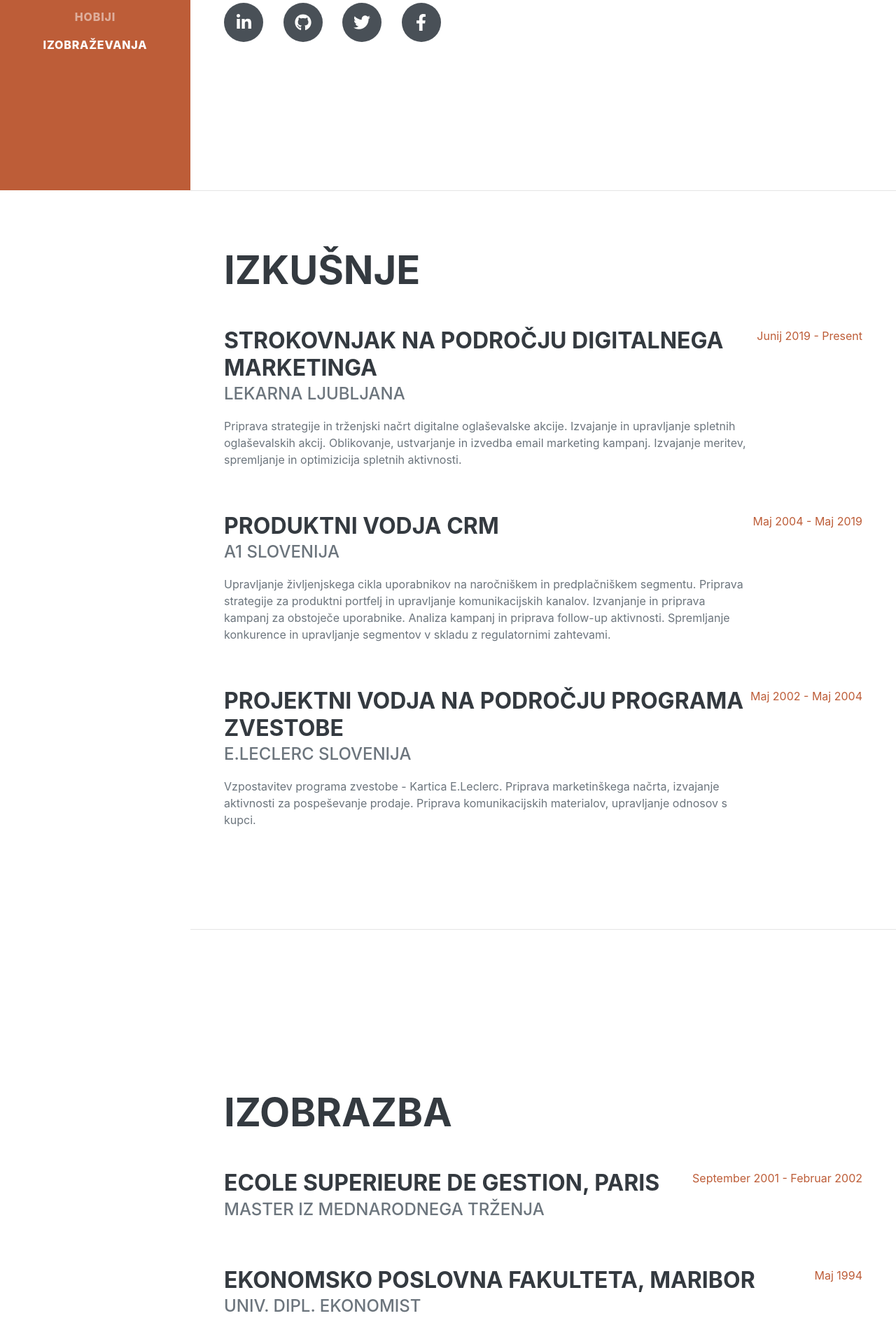
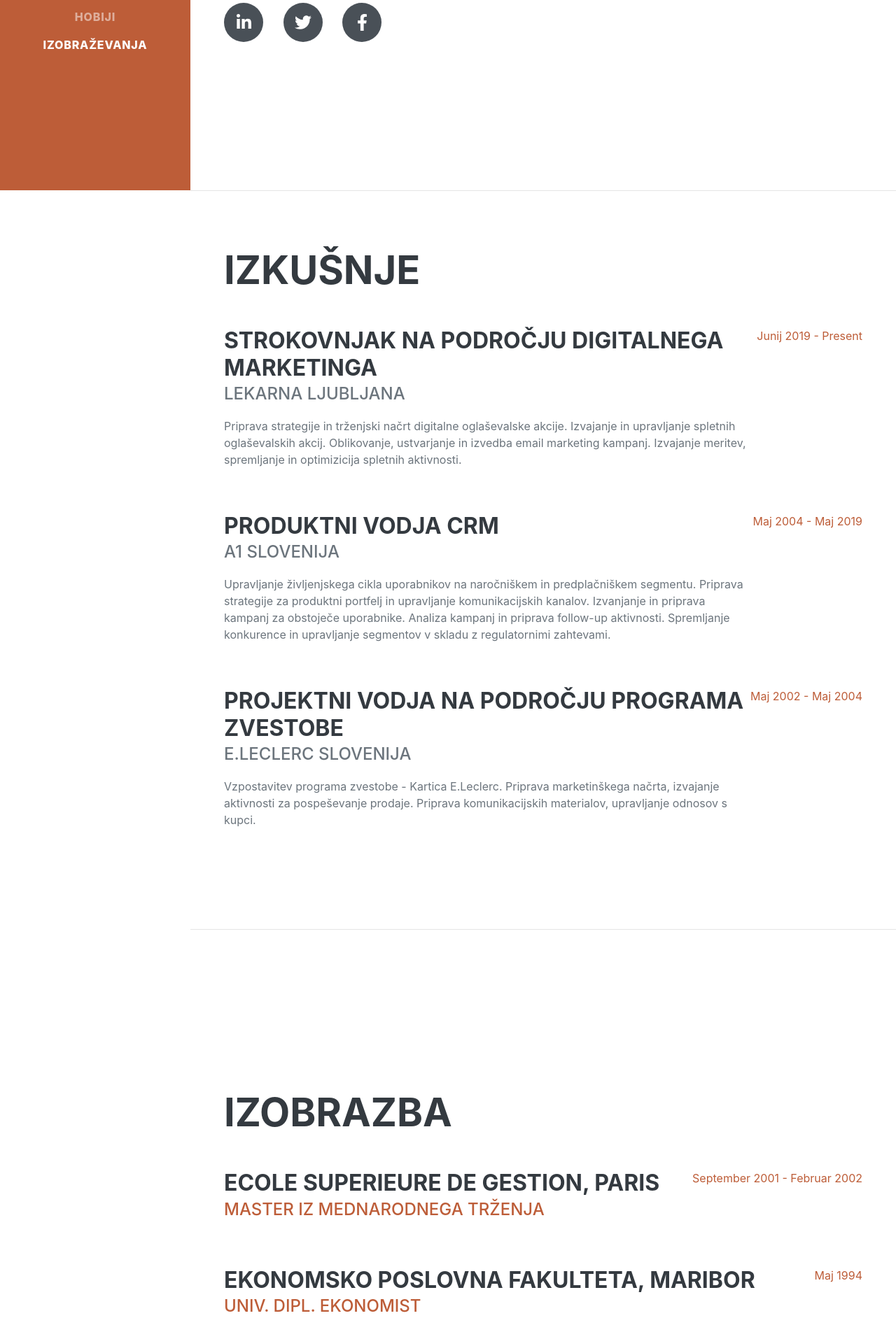
Before and after one commit to mojcasket/mojcas, a plain HTML site: page index.html in a window 1280 px wide. Shown: the part 528-2442 px from the top of the page at 70% size. Drawn offline with nearby package versions, Linux system fonts and the light colour scheme; a web font is replaced by a local one.

Commit message:
dodani linki
dodala sem linke do diplom in certifikatov

```diff
--- a/index.html
+++ b/index.html
@@ -50,7 +50,6 @@
                     <p class="lead mb-5">Marketinški specialist. Imam ogromno izkušenj iz marketinga na področju trgovine, telekomunikacij in farmacije. Mednarodno certificiran strokovnjak digitalnega marketinga.</p>
                     <div class="social-icons">
                         <a class="social-icon" href="https://www.linkedin.com/in/placedelaconcorde/"><i class="fab fa-linkedin-in"></i></a>
-                        <a class="social-icon" href="#"><i class="fab fa-github"></i></a>
                         <a class="social-icon" href="https://twitter.com/home"><i class="fab fa-twitter"></i></a>
                         <a class="social-icon" href="https://www.facebook.com/mojca.sket"><i class="fab fa-facebook-f"></i></a>
                     </div>
@@ -97,14 +96,14 @@
                     <div class="d-flex flex-column flex-md-row justify-content-between mb-5">
                         <div class="flex-grow-1">
                             <h3 class="mb-0">Ecole Superieure de gestion, Paris</h3>
-                            <div class="subheading mb-3">Master iz mednarodnega trženja</div>
+                            <a href="C:/Users/lenovo/Documents/GitHub/My_resume/mojcas/assets/img/Master_ESG.pdf"><div class="subheading mb-3">Master iz mednarodnega trženja</div></a>
                         </div>
                         <div class="flex-shrink-0"><span class="text-primary">September 2001 - Februar 2002</span></div>
                     </div>
                     <div class="d-flex flex-column flex-md-row justify-content-between">
                         <div class="flex-grow-1">
                             <h3 class="mb-0">Ekonomsko poslovna fakulteta, Maribor</h3>
-                            <div class="subheading mb-3">Univ. dipl. ekonomist</div>
+                            <a href="C:/Users/lenovo/Documents/GitHub/My_resume/mojcas/assets/img/Mojca_Sket_Diploma.pdf"><div class="subheading mb-3">Univ. dipl. ekonomist</div></a>
                         </div>
                         <div class="flex-shrink-0"><span class="text-primary">Maj 1994</span></div>
                     </div>
@@ -158,9 +157,9 @@
                     <h2 class="mb-5">Dodatna izobraževanja</h2>
                     <ul class="fa-ul mb-0">
                         <li>
-                            <span class="fa-li"><i class="fas fa-trophy text-warning"></i></span>
+                            <a href="C:/Users/lenovo/Documents/GitHub/My_resume/mojcas/assets/img/CDMP.pdf"><span class="fa-li"><i class="fas fa-trophy text-warning"></i></span>
                             Diploma iz digitalnega marketinga, DMI, november 2019
-                        </li>
+                        </li></a>
                         <li>
                             <span class="fa-li"><i class="fas fa-trophy text-warning"></i></span>
                             Wordpress akademija, GO tel izobraževanja, maj 2020
```
Also changed, not shown: 3 other files.
